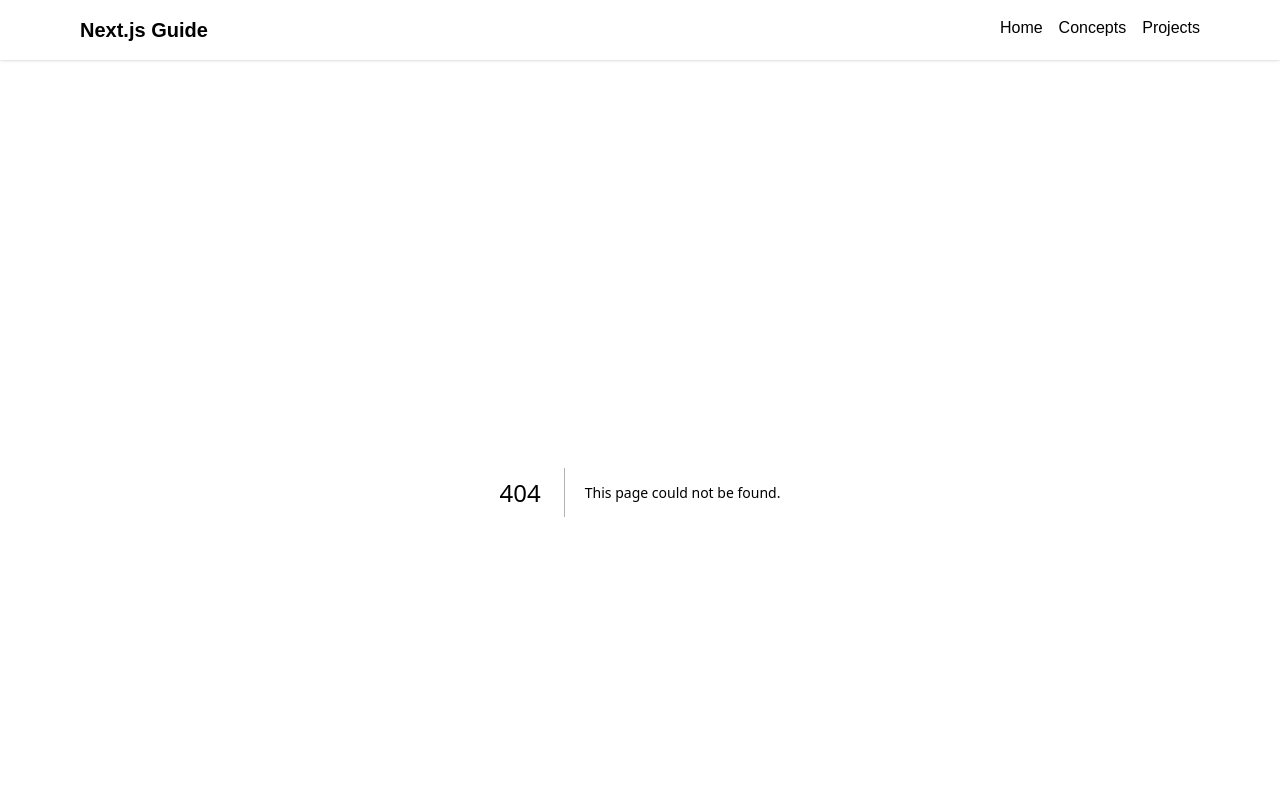
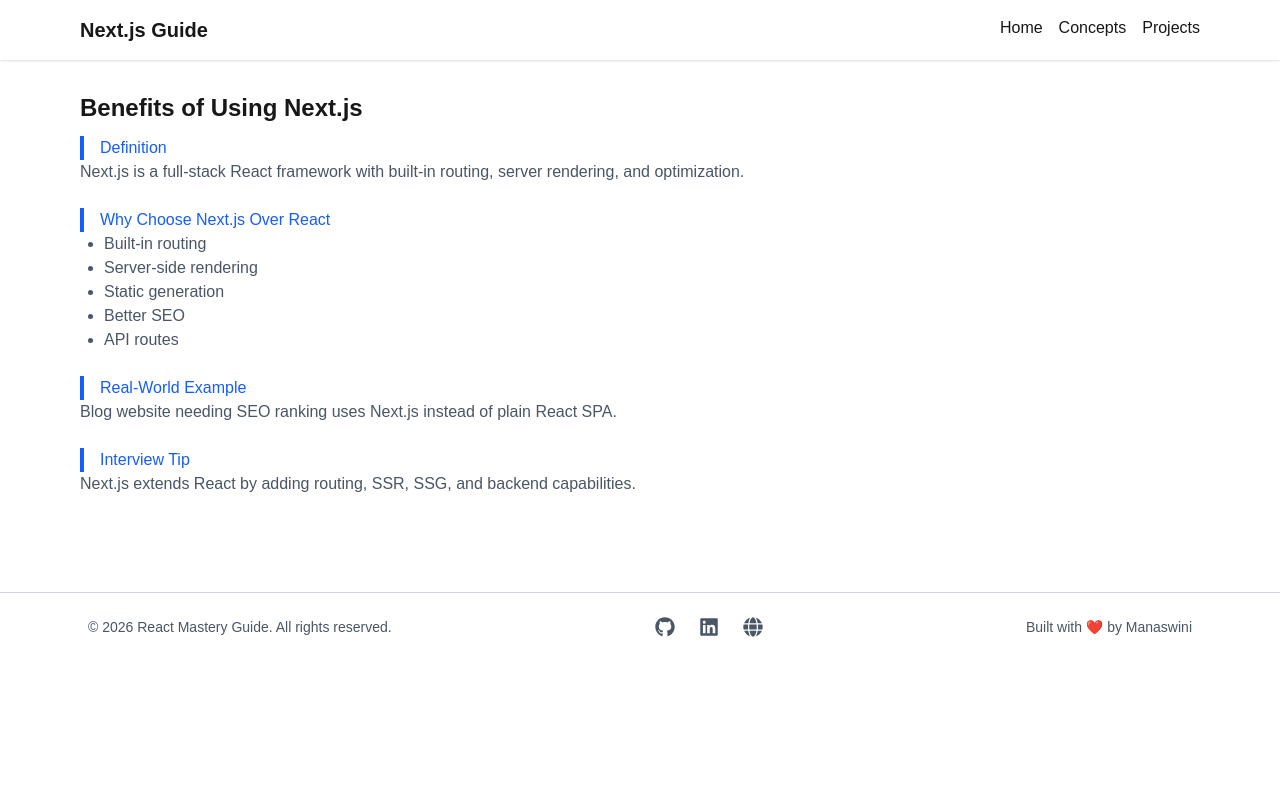
Before and after one commit to Monisasmal/nextjs-concept, a Next.js app: page /concepts/NextVsReact in a window 1280 px wide. Before the commit this address had no page. Shown: the top 800 px of the page. Built offline with nearby package versions, Linux system fonts and the light colour scheme.

Commit message:
update concept

```diff
--- /dev/null
+++ b/src/app/concepts/NextVsReact/page.jsx
@@ -0,0 +1,53 @@
+export const metadata = {
+  title: "Benefits of Next.js",
+};
+
+export default function BenefitsConcept() {
+  return (
+    <article className="prose prose-slate max-w-none">
+
+      <h1 className="text-2xl font-bold mb-3">
+        Benefits of Using Next.js
+      </h1>
+
+      <h2 className="text-blue-600 border-l-4 border-blue-600 pl-4">
+        Definition
+      </h2>
+      <p className="text-gray-600 mb-6">
+        Next.js is a full-stack React framework with built-in routing,
+        server rendering, and optimization.
+      </p>
+
+      <h2 className="text-blue-600 border-l-4 border-blue-600 pl-4">
+        Why Choose Next.js Over React
+      </h2>
+
+      <ul className="list-disc pl-6 text-gray-600 mb-6">
+        <li>Built-in routing</li>
+        <li>Server-side rendering</li>
+        <li>Static generation</li>
+        <li>Better SEO</li>
+        <li>API routes</li>
+      </ul>
+
+      <h2 className="text-blue-600 border-l-4 border-blue-600 pl-4">
+        Real-World Example
+      </h2>
+
+      <p className="text-gray-600 mb-6">
+        Blog website needing SEO ranking uses Next.js
+        instead of plain React SPA.
+      </p>
+
+      <h2 className="text-blue-600 border-l-4 border-blue-600 pl-4">
+        Interview Tip
+      </h2>
+
+      <p className="text-gray-600">
+        Next.js extends React by adding routing,
+        SSR, SSG, and backend capabilities.
+      </p>
+
+    </article>
+  );
+}
--- a/src/app/concepts/page.jsx
+++ b/src/app/concepts/page.jsx
@@ -40,7 +40,7 @@
   {name: "What is Hydration?", path:"concepts/Hydration"},
   {name: "What is Auth-guard?", path:"concepts/Auth-guard"},
   {name: "What is Streaming?", path:"concepts/Streaming"},
-  // {name: "What is difference between next VS react?", path:"concepts/NextVsReact"},
+  {name: "What is difference between next VS react?", path:"concepts/NextVsReact"},
   // {name: "What is Build VS Runtime?", path:"concepts/BuildVsRuntime"},
 ];
 
```
